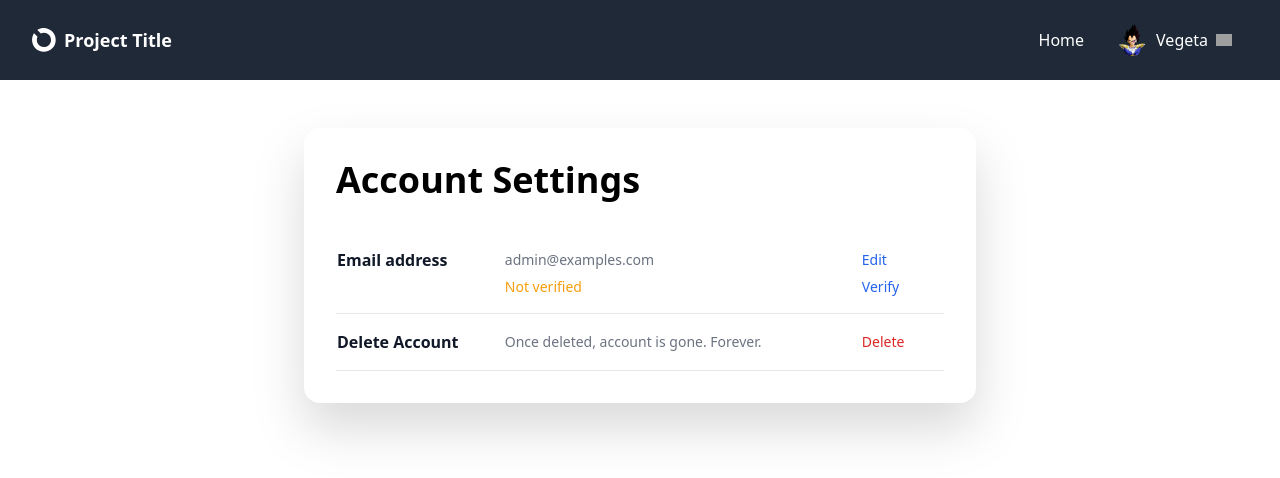
After one commit to tumelo-maja/django-starter-template, a Django app: page /profile/settings/ in a window 1280 px wide. The commit adds this page. Shown: the top 478 px of the page. Run offline with Django 5.2, Linux system fonts and the light colour scheme; a user stored in the database is signed in; data comes from the database, SQL or seed files in the repository; both versions use the stored data as it was after the commit; parts of the project's set-up code (start-up, migrations or seed data) failed here and were passed over; some libraries are stand-ins or nearby versions; grey boxes are pictures that could not be loaded.

Commit message:
Setup settings page and email verification

```diff
--- a/a_core/settings.py
+++ b/a_core/settings.py
@@ -42,6 +42,7 @@ INSTALLED_APPS = [
     'allauth',
     'allauth.account',
     'allauth.socialaccount',
+    'django_htmx',
     'a_home',
     'a_users',
 ]
@@ -55,6 +56,7 @@ MIDDLEWARE = [
     'django.contrib.messages.middleware.MessageMiddleware',
     'django.middleware.clickjacking.XFrameOptionsMiddleware',
     'allauth.account.middleware.AccountMiddleware',
+    'django_htmx.middleware.HtmxMiddleware',
 ]
 
 AUTHENTICATION_BACKENDS = [
--- /dev/null
+++ b/a_users/templates/a_users/profile_settings.html
@@ -0,0 +1,59 @@
+{% extends 'layouts/box.html' %}
+
+{% block content %}
+
+<h1 class="mb-8">Account Settings</h1>
+
+<table class="w-full text-sm text-left text-gray-500">
+    <tbody>
+        <tr>
+            <th scope="row" class="pt-4 pb-1 text-base font-bold text-gray-900">
+                Email address
+            </th>
+            <td id="email-address" class="pt-4 pb-1 px-6">
+                {% if user.email %}{{ user.email }}{% else %}No Email{% endif %}
+            </td>
+            <td class="pt-4 pb-1 px-6">
+                <a id="email-edit" class="font-medium text-blue-600 hover:underline"
+                hx-get="{% url 'profile-emailchange' %}"
+                hx-target="#email-address"
+                hx-swap="innerHTML"
+                >
+                    Edit
+                </a>
+            </td>
+        </tr>
+        <tr class="border-b">
+            <th scope="row" class="pb-4 font-medium text-gray-900">
+            </th>
+            <td class="px-6 pb-4">
+                {% if user.emailaddress_set.first.verified %}
+                <span class="text-green-500">Verified</span>{% else %}
+                <span class="text-amber-500">Not verified</span>
+                {% endif %}
+            </td>
+            <td class="px-6 pb-4">
+                <a href="{% url 'profile-emailverify' %}" class="font-medium text-blue-600 hover:underline">
+                    {% if not user.emailaddress_set.first.verified %}Verify{% endif %}
+                </a>
+            </td>
+        </tr>
+
+        <tr class="border-b">
+            <th scope="row" class="py-4 text-base font-bold text-gray-900">
+                Delete Account
+            </th>
+            <td class="px-6 py-4">
+                Once deleted, account is gone. Forever.
+            </td>
+            <td class="px-6 py-4">
+                <a href="" class="font-medium text-red-600 hover:underline">
+                    Delete
+                </a>
+            </td>
+        </tr>
+    </tbody>
+</table>
+
+
+{% endblock %}
--- a/a_users/urls.py
+++ b/a_users/urls.py
@@ -5,4 +5,7 @@ urlpatterns =[
     path('', profile_view, name='profile'),
     path('edit/', profile_edit_view, name='profile-edit'),
     path('onboarding/', profile_edit_view, name='profile-onboarding'),
+    path('settings/', profile_settings_view, name='profile-settings'),
+    path('emailchange/', profile_emailchange, name='profile-emailchange'),
+    path('emailverify/', profile_emailverify, name='profile-emailverify'),
 ]
--- a/a_users/views.py
+++ b/a_users/views.py
@@ -1,7 +1,9 @@
 from django.shortcuts import render, redirect, get_object_or_404
 from django.urls import reverse
+from allauth.account.utils import send_email_confirmation
 from django.contrib.auth.decorators import login_required
 from django.contrib.auth.models import User
+from django.contrib import messages
 from .forms import *
 
 def profile_view(request, username=None):
@@ -31,3 +33,47 @@ def profile_edit_view(request):
         onboarding = False
 
     return render(request, 'a_users/profile_edit.html', {'form':form, 'onboarding': onboarding})
+
+
+@login_required
+def profile_settings_view(request):
+    return render(request, 'a_users/profile_settings.html')
+
+@login_required
+def profile_emailchange(request):
+
+    if request.htmx:
+        form = EmailForm(instance=request.user)
+        return render(request, 'partials/email_form.html', {'form':form})
+
+    if request.method == "POST":
+        form = EmailForm(request.POST, instance=request.user)
+
+        if form.is_valid():
+
+            # Check if the email already exists
+            email= form.cleaned_data['email']
+            if User.objects.filter(email=email).exclude(id=request.user.id).exists():
+                messages.warning(request, f"{email} is already in use.")
+                return redirect('profile-settings')
+
+            form.save()
+
+            # Then signal.py updates emailaddresses and set verified to False
+
+            # Then send confirmation email
+            send_email_confirmation(request, request.user)
+
+            return redirect('profile-settings')
+
+        else:
+            messages.warning(request, "Form not valid")
+            return redirect('profile-settings')
+
+    return redirect('home')
+
+
+@login_required
+def profile_emailverify(request):
+    send_email_confirmation(request, request.user)
+    return redirect('profile-settings')
--- a/templates/includes/header.html
+++ b/templates/includes/header.html
@@ -23,7 +23,7 @@
                         <ul class="hoverlist [&>li>a]:justify-end">
                             <li><a href="{% url 'profile' %}">My Profile</a></li>
                             <li><a href="{% url 'profile-edit' %}">Edit Profile</a></li>
-			    <li><a href="">Settings</a></li>
+			                <li><a href="{% url 'profile-settings' %}">Settings</a></li>
                             <li><a href="{% url 'account_logout' %}">Log Out</a></li>
                         </ul>
                     </div>
```
Also changed, not shown: a_users/forms.py (+9 -0 lines), a_users/signals.py (+18 -0 lines), templates/partials/email_form.html (added, +9 -0 lines), README.md, db.sqlite3, media/avatars/front_man.png (added), media/avatars/nappa.png (added).
